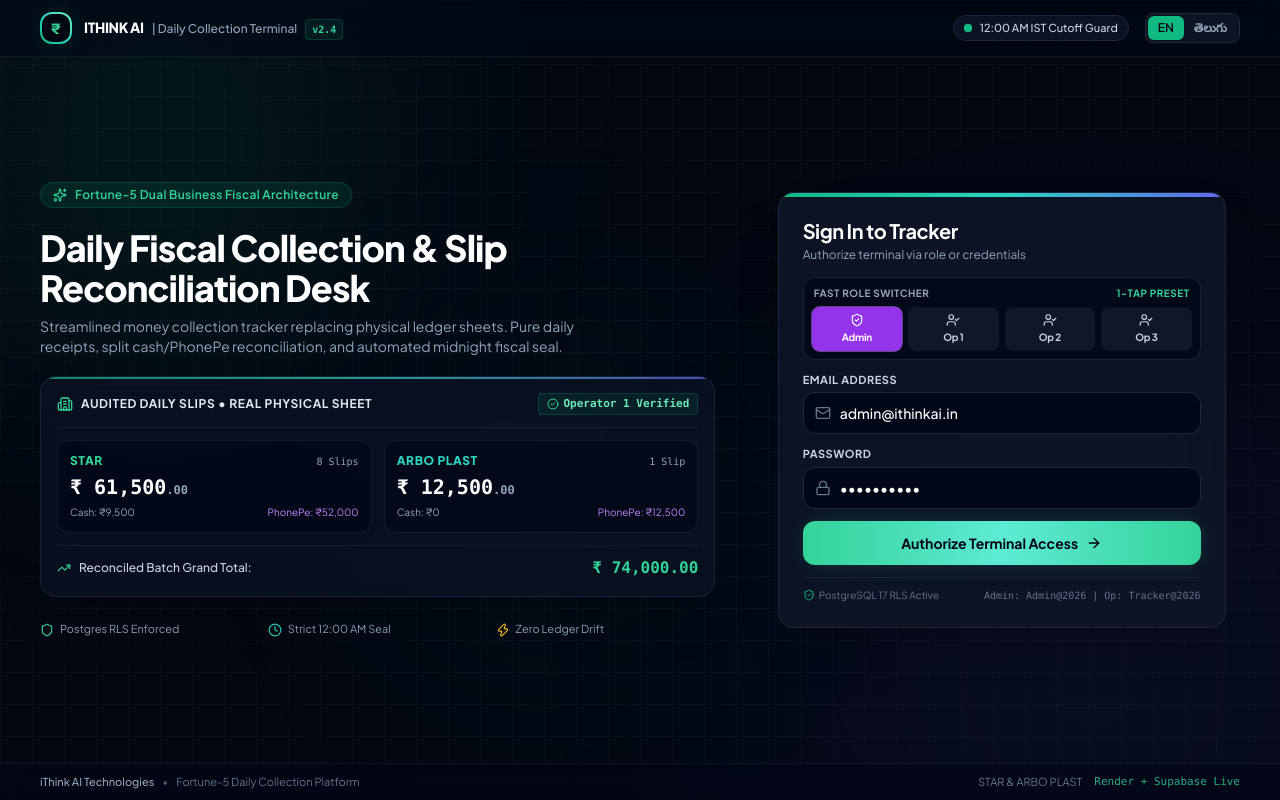
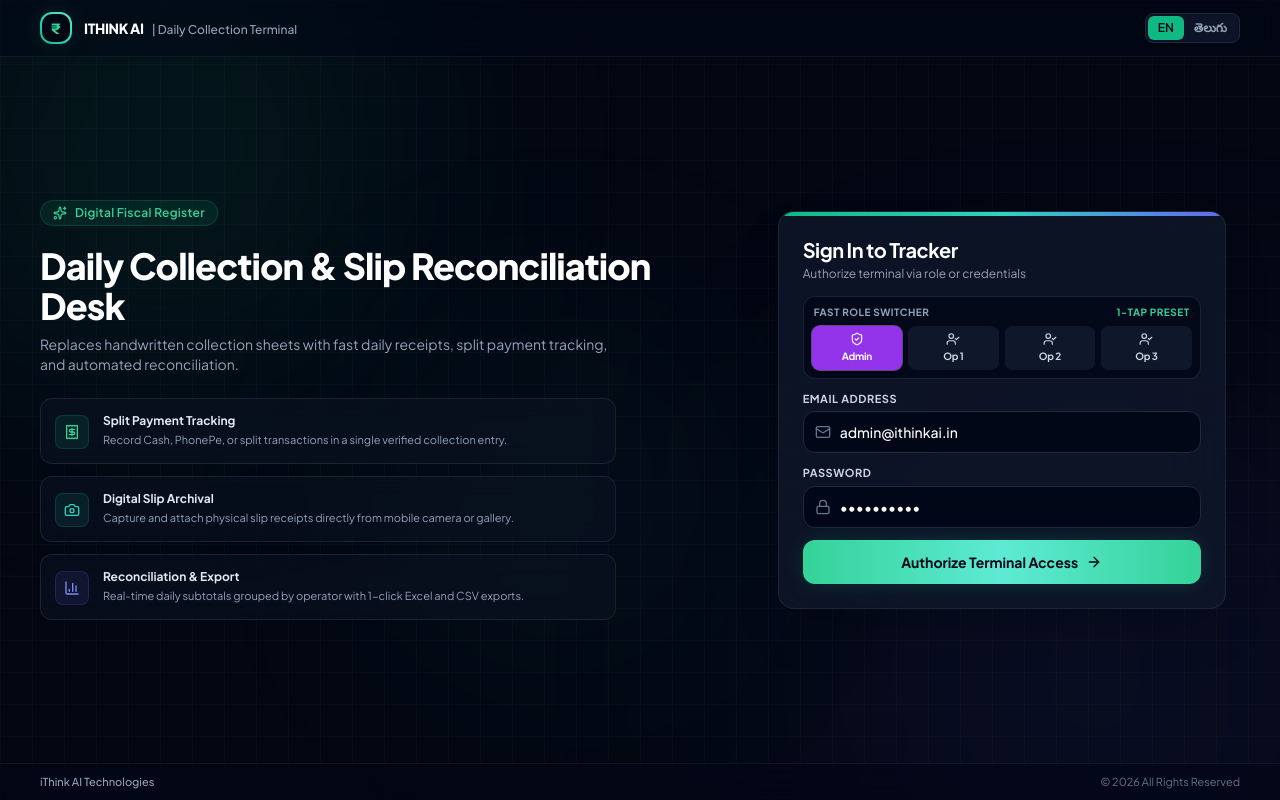
Before and after one commit to ithinksi-solutions/iThink-Daily-Invoice, a React (Vite) app: page / in a window 1280 px wide. Built offline with nearby package versions, Linux system fonts and the light colour scheme; no server answers.

Commit message:
style(login): remove internal architecture text, sample slip box, and developer badges

```diff
--- a/src/pages/LoginPage.tsx
+++ b/src/pages/LoginPage.tsx
@@ -8,12 +8,9 @@ import {
   ShieldCheck,
   UserCheck,
   AlertCircle,
-  Shield,
-  Zap,
-  TrendingUp,
-  Building2,
-  CheckCircle2,
-  Clock,
+  Receipt,
+  Camera,
+  BarChart3,
   Sparkles
 } from 'lucide-react';
 
@@ -59,7 +56,7 @@ export const LoginPage: React.FC = () => {
       {/* Subtle Grid Backdrop Pattern */}
       <div className="absolute inset-0 bg-[linear-gradient(to_right,#ffffff05_1px,transparent_1px),linear-gradient(to_bottom,#ffffff05_1px,transparent_1px)] bg-[size:32px_32px] pointer-events-none" />
 
-      {/* TOP COMPACT HEADER BAR */}
+      {/* TOP HEADER BAR */}
       <header className="relative z-10 w-full px-5 lg:px-10 py-3 flex items-center justify-between border-b border-white/[0.06] bg-slate-950/40 backdrop-blur-md shrink-0">
         <div className="flex items-center gap-3">
           <div className="w-8 h-8 rounded-xl bg-gradient-to-tr from-emerald-500 via-teal-400 to-emerald-300 p-0.5 shadow-glow-brand flex items-center justify-center">
@@ -74,20 +71,7 @@ export const LoginPage: React.FC = () => {
             <span className="hidden sm:inline text-xs text-slate-400 font-medium">
               | Daily Collection Terminal
             </span>
-            <span className="px-1.5 py-0.5 text-[10px] font-mono font-semibold bg-emerald-500/10 text-emerald-400 border border-emerald-500/20 rounded">
-              v2.4
-            </span>
           </div>
-        </div>
-
-        <div className="flex items-center gap-3 sm:gap-4">
-          {/* Live Cutoff Status Pill */}
-          <div className="hidden md:flex items-center gap-2 px-2.5 py-1 rounded-full bg-slate-900/80 border border-slate-800 text-[11px] text-slate-300">
-            <span className="relative flex h-2 w-2">
-              <span className="animate-ping absolute inline-flex h-full w-full rounded-full bg-emerald-400 opacity-75"></span>
-              <span className="relative inline-flex rounded-full h-2 w-2 bg-emerald-500"></span>
-            </span>
-            <span className="font-medium">12:00 AM IST Cutoff Guard</span>
         </div>
 
         {/* Bilingual Language Switcher */}
@@ -115,107 +99,67 @@ export const LoginPage: React.FC = () => {
             తెలుగు
           </button>
         </div>
-        </div>
       </header>
 
       {/* MAIN VIEWPORT CONTENT (ZERO SCROLL FIT FOR 15" LAPTOPS) */}
       <main className="relative z-10 flex-1 max-w-7xl mx-auto w-full px-4 sm:px-6 lg:px-10 py-3 sm:py-4 flex items-center overflow-y-auto lg:overflow-hidden">
         <div className="grid grid-cols-1 lg:grid-cols-12 gap-6 xl:gap-10 w-full items-center my-auto">
 
-          {/* LEFT COLUMN: ENTERPRISE SHOWCASE (STAR & ARBO PLAST) */}
-          <div className="hidden lg:flex lg:col-span-7 flex-col justify-center space-y-4 xl:space-y-5 pr-2">
+          {/* LEFT COLUMN: ENTERPRISE OVERVIEW */}
+          <div className="hidden lg:flex lg:col-span-7 flex-col justify-center space-y-5 pr-4">
 
             {/* Pill Badge */}
             <div className="inline-flex items-center gap-2 px-3 py-1 rounded-full bg-emerald-500/10 border border-emerald-500/20 text-emerald-400 text-xs font-semibold w-fit tracking-wide">
               <Sparkles className="w-3.5 h-3.5 text-emerald-400" />
-              <span>Fortune-5 Dual Business Fiscal Architecture</span>
+              <span>Digital Fiscal Register</span>
             </div>
 
             {/* Main Headline */}
             <div>
               <h1 className="text-2xl xl:text-4xl font-extrabold text-white tracking-tight leading-tight">
-                Daily Fiscal Collection & Slip Reconciliation Desk
+                Daily Collection & Slip Reconciliation Desk
               </h1>
               <p className="mt-2 text-xs xl:text-sm text-slate-400 leading-relaxed max-w-xl">
-                Streamlined money collection tracker replacing physical ledger sheets. Pure daily receipts, split cash/PhonePe reconciliation, and automated midnight fiscal seal.
+                Replaces handwritten collection sheets with fast daily receipts, split payment tracking, and automated reconciliation.
               </p>
             </div>
 
-            {/* LIVE VERIFIED BATCH TERMINAL CARD */}
-            <div className="p-4 rounded-2xl bg-slate-900/50 border border-slate-800/80 backdrop-blur-xl shadow-2xl relative overflow-hidden group">
-              <div className="absolute top-0 left-0 right-0 h-0.5 bg-gradient-to-r from-emerald-500 via-teal-400 to-indigo-500 opacity-70" />
-
-              <div className="flex items-center justify-between pb-3 border-b border-slate-800/70">
-                <div className="flex items-center gap-2">
-                  <Building2 className="w-4 h-4 text-emerald-400" />
-                  <span className="text-xs font-bold text-slate-200 uppercase tracking-wider">
-                    Audited Daily Slips • Real Physical Sheet
-                  </span>
+            {/* Feature Cards Grid */}
+            <div className="space-y-3 pt-1 max-w-xl">
+              <div className="p-3.5 rounded-xl bg-slate-900/40 border border-slate-800/80 backdrop-blur-md flex items-start gap-3.5">
+                <div className="p-2 rounded-lg bg-emerald-500/10 text-emerald-400 border border-emerald-500/20 shrink-0 mt-0.5">
+                  <Receipt className="w-4 h-4" />
                 </div>
-                <span className="text-[11px] font-mono px-2 py-0.5 rounded bg-emerald-500/10 text-emerald-300 border border-emerald-500/20 flex items-center gap-1 font-semibold">
-                  <CheckCircle2 className="w-3 h-3 text-emerald-400" />
-                  Operator 1 Verified
-                </span>
-              </div>
-
-              {/* 2-Business Breakdown Grid */}
-              <div className="grid grid-cols-2 gap-3 mt-3">
-                {/* STAR Business */}
-                <div className="p-3 rounded-xl bg-slate-950/60 border border-slate-800/60">
-                  <div className="flex items-center justify-between mb-1">
-                    <span className="text-xs font-black tracking-wider text-emerald-400">STAR</span>
-                    <span className="text-[10px] text-slate-400 font-mono">8 Slips</span>
-                  </div>
-                  <div className="text-lg xl:text-xl font-black text-white font-mono">
-                    ₹ 61,500<span className="text-xs text-slate-400">.00</span>
-                  </div>
-                  <div className="mt-1 flex items-center justify-between text-[10px] text-slate-400">
-                    <span>Cash: ₹9,500</span>
-                    <span className="text-purple-400">PhonePe: ₹52,000</span>
+                <div>
+                  <h3 className="text-xs font-bold text-slate-200">Split Payment Tracking</h3>
+                  <p className="text-[11px] text-slate-400 mt-0.5 leading-relaxed">
+                    Record Cash, PhonePe, or split transactions in a single verified collection entry.
+                  </p>
                 </div>
               </div>
 
-                {/* ARBO PLAST Business */}
-                <div className="p-3 rounded-xl bg-slate-950/60 border border-slate-800/60">
-                  <div className="flex items-center justify-between mb-1">
-                    <span className="text-xs font-black tracking-wider text-teal-400">ARBO PLAST</span>
-                    <span className="text-[10px] text-slate-400 font-mono">1 Slip</span>
+              <div className="p-3.5 rounded-xl bg-slate-900/40 border border-slate-800/80 backdrop-blur-md flex items-start gap-3.5">
+                <div className="p-2 rounded-lg bg-teal-500/10 text-teal-400 border border-teal-500/20 shrink-0 mt-0.5">
+                  <Camera className="w-4 h-4" />
                 </div>
-                  <div className="text-lg xl:text-xl font-black text-white font-mono">
-                    ₹ 12,500<span className="text-xs text-slate-400">.00</span>
-                  </div>
-                  <div className="mt-1 flex items-center justify-between text-[10px] text-slate-400">
-                    <span>Cash: ₹0</span>
-                    <span className="text-purple-400">PhonePe: ₹12,500</span>
-                  </div>
+                <div>
+                  <h3 className="text-xs font-bold text-slate-200">Digital Slip Archival</h3>
+                  <p className="text-[11px] text-slate-400 mt-0.5 leading-relaxed">
+                    Capture and attach physical slip receipts directly from mobile camera or gallery.
+                  </p>
                 </div>
               </div>
 
-              {/* Combined Grand Total Ribbon */}
-              <div className="mt-3 pt-2.5 border-t border-slate-800/60 flex items-center justify-between text-xs">
-                <div className="flex items-center gap-2">
-                  <TrendingUp className="w-3.5 h-3.5 text-emerald-400" />
-                  <span className="text-slate-300 font-medium">Reconciled Batch Grand Total:</span>
+              <div className="p-3.5 rounded-xl bg-slate-900/40 border border-slate-800/80 backdrop-blur-md flex items-start gap-3.5">
+                <div className="p-2 rounded-lg bg-indigo-500/10 text-indigo-400 border border-indigo-500/20 shrink-0 mt-0.5">
+                  <BarChart3 className="w-4 h-4" />
                 </div>
-                <div className="text-base font-black text-emerald-400 font-mono">
-                  ₹ 74,000.00
+                <div>
+                  <h3 className="text-xs font-bold text-slate-200">Reconciliation & Export</h3>
+                  <p className="text-[11px] text-slate-400 mt-0.5 leading-relaxed">
+                    Real-time daily subtotals grouped by operator with 1-click Excel and CSV exports.
+                  </p>
                 </div>
-              </div>
-            </div>
-
-            {/* Architecture Guarantees Checklist */}
-            <div className="grid grid-cols-3 gap-2 pt-1 text-[11px] text-slate-400">
-              <div className="flex items-center gap-1.5">
-                <Shield className="w-3.5 h-3.5 text-emerald-400 shrink-0" />
-                <span>Postgres RLS Enforced</span>
-              </div>
-              <div className="flex items-center gap-1.5">
-                <Clock className="w-3.5 h-3.5 text-teal-400 shrink-0" />
-                <span>Strict 12:00 AM Seal</span>
-              </div>
-              <div className="flex items-center gap-1.5">
-                <Zap className="w-3.5 h-3.5 text-amber-400 shrink-0" />
-                <span>Zero Ledger Drift</span>
               </div>
             </div>
 
@@ -370,15 +314,6 @@ export const LoginPage: React.FC = () => {
                 </button>
               </form>
 
-              {/* RLS Security Footnote */}
-              <div className="mt-3 pt-2.5 border-t border-slate-800/80 flex items-center justify-between text-[10px] text-slate-500">
-                <span className="flex items-center gap-1">
-                  <ShieldCheck className="w-3 h-3 text-emerald-500" />
-                  PostgreSQL 17 RLS Active
-                </span>
-                <span className="font-mono">Admin: Admin@2026 | Op: Tracker@2026</span>
-              </div>
-
             </div>
 
           </div>
@@ -390,12 +325,9 @@ export const LoginPage: React.FC = () => {
       <footer className="relative z-10 w-full px-5 lg:px-10 py-2.5 border-t border-white/[0.06] bg-slate-950/60 backdrop-blur-md flex items-center justify-between text-[11px] text-slate-500 shrink-0">
         <div className="flex items-center gap-2">
           <span className="text-slate-400 font-medium">iThink AI Technologies</span>
-          <span className="hidden sm:inline text-slate-600">•</span>
-          <span className="hidden sm:inline">Fortune-5 Daily Collection Platform</span>
         </div>
         <div className="flex items-center gap-3">
-          <span className="hidden md:inline text-slate-500">STAR & ARBO PLAST</span>
-          <span className="font-mono text-emerald-400/80">Render + Supabase Live</span>
+          <span className="text-slate-500">© 2026 All Rights Reserved</span>
         </div>
       </footer>
 
```
Lines whose indentation alone changed are shown as unchanged.
